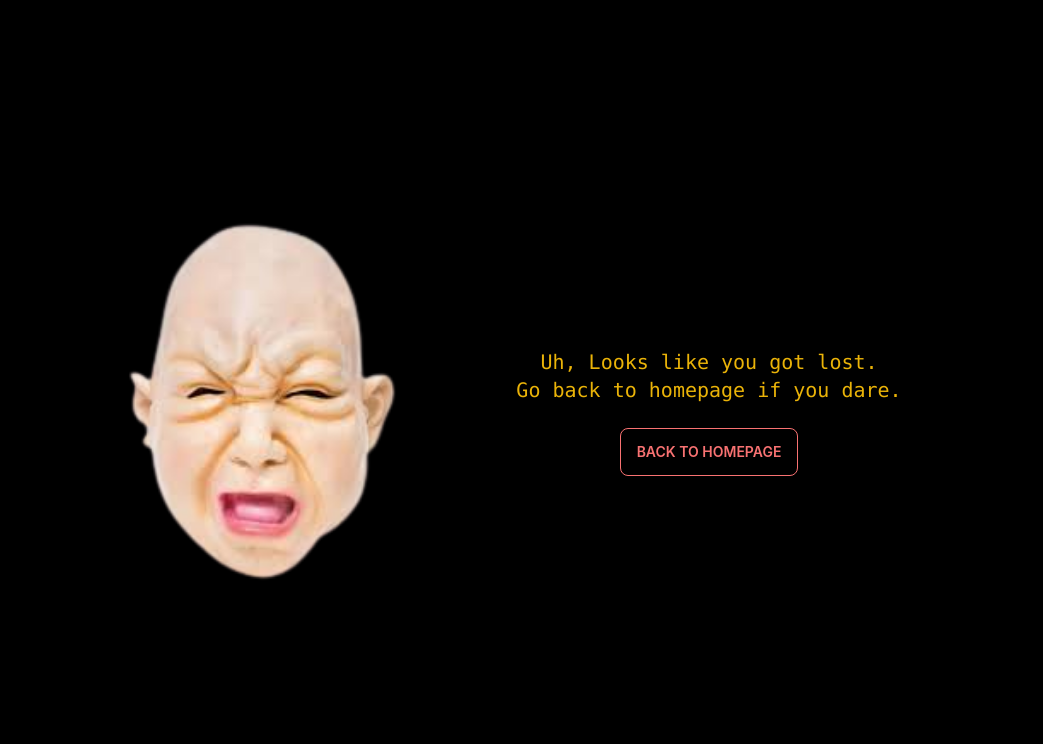
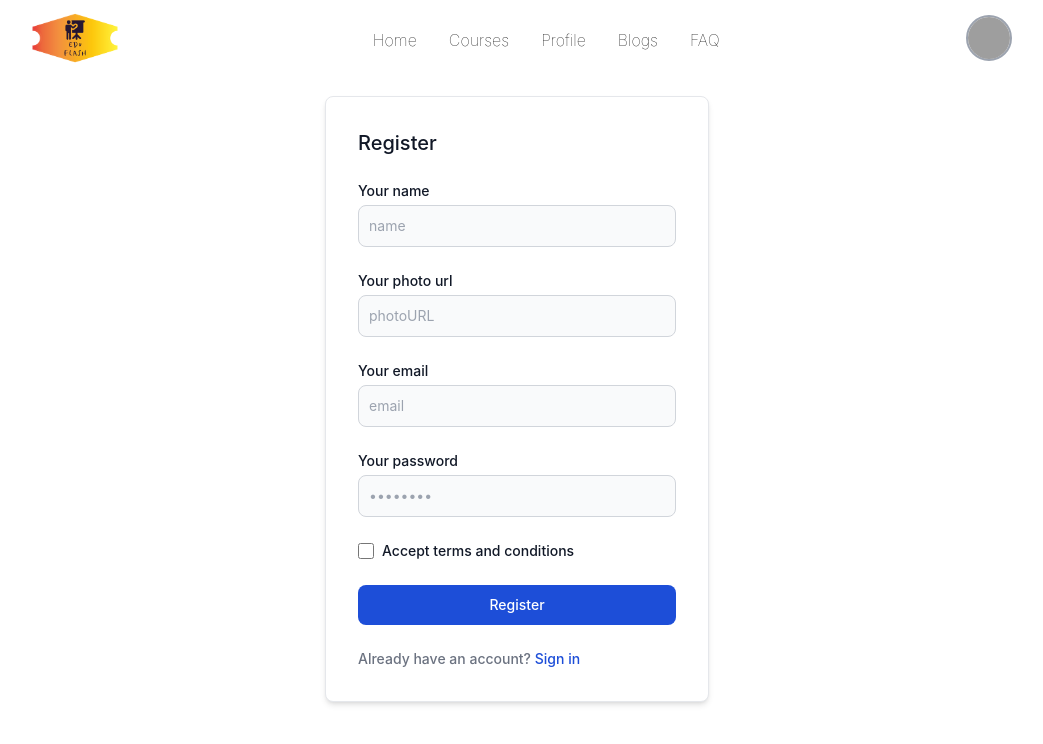
Before and after one commit to Jobayer109/Edu-flash-client, a React (Create React App) app: page /register in a window 1280 px wide. Shown: the top 744 px of the page, without its empty margins (123-1166 px from the left). Built offline with nearby package versions, Linux system fonts and the light colour scheme; grey boxes are pictures that could not be loaded.

Commit message:
login and register form created

```diff
--- a/src/Pages/Header.jsx
+++ b/src/Pages/Header.jsx
@@ -6,16 +6,13 @@ const Header = () => {
   return (
     <div className="navbar flex items-center justify-between px-36 mt-0">
       <div className="">
-        <Link to='/'>
+        <Link to="/">
           <img className="h-16" src={logo} alt="" />
         </Link>
       </div>
 
-      <div className="  text-black  p-4 rounded-lg">
-        <Link
-          className="ml-16 motion-safe:hover:scale-110 hover:border-y-2 border-black"
-          to="/"
-        >
+      <div className="  text-black font-thin  p-4 rounded-lg">
+        <Link className="ml-16 motion-safe:hover:scale-110 hover:border-y-2 border-black" to="/">
           Home
         </Link>
         <Link
@@ -65,6 +62,11 @@ const Header = () => {
             <li>
               <button className="btn btn-error btn-outline my-3">Sign out</button>
             </li>
+            <li>
+              <Link to='/login'>
+                <button className="btn btn-warning btn-outline my-3 w-full">Sign in</button>
+              </Link>
+            </li>
           </ul>
         </div>
       </div>
--- /dev/null
+++ b/src/Pages/Login/Login.jsx
@@ -0,0 +1,87 @@
+import React from "react";
+import { FaGithub, FaGoogle } from "react-icons/fa";
+import { Link } from "react-router-dom";
+
+const Login = () => {
+  return (
+    <div>
+      <div className="p-4 w-full max-w-sm bg-white rounded-lg border border-gray-200 shadow-md sm:p-6 md:p-8 dark:bg-gray-800 dark:border-gray-700 mx-auto mt-4">
+        <form className="space-y-6" action="#">
+          <h5 className="text-xl font-medium text-gray-900 dark:text-white">Sign in to our platform</h5>
+          <div>
+            <label
+              for="email"
+              className="block mb-2 text-sm font-medium text-gray-900 dark:text-gray-300"
+            >
+              Your email
+            </label>
+            <input
+              type="email"
+              name="email"
+              id="email"
+              className="bg-gray-50 border border-gray-300 text-gray-900 text-sm rounded-lg focus:ring-blue-500 focus:border-blue-500 block w-full p-2.5 dark:bg-gray-600 dark:border-gray-500 dark:placeholder-gray-400 dark:text-white"
+              placeholder="email"
+              required=""
+            />
+          </div>
+          <div>
+            <label
+              for="password"
+              className="block mb-2 text-sm font-medium text-gray-900 dark:text-gray-300"
+            >
+              Your password
+            </label>
+            <input
+              type="password"
+              name="password"
+              id="password"
+              placeholder="••••••••"
+              className="bg-gray-50 border border-gray-300 text-gray-900 text-sm rounded-lg focus:ring-blue-500 focus:border-blue-500 block w-full p-2.5 dark:bg-gray-600 dark:border-gray-500 dark:placeholder-gray-400 dark:text-white"
+              required=""
+            />
+          </div>
+          <div className="flex items-start">
+            <div className="flex items-start">
+              <div className="flex items-center h-5">
+                <input
+                  id="remember"
+                  type="checkbox"
+                  value=""
+                  className="w-4 h-4 bg-gray-50 rounded border border-gray-300 focus:ring-3 focus:ring-blue-300 dark:bg-gray-700 dark:border-gray-600 dark:focus:ring-blue-600 dark:ring-offset-gray-800"
+                  required=""
+                />
+              </div>
+              <label
+                for="remember"
+                className="ml-2 text-sm font-medium text-gray-900 dark:text-gray-300"
+              >
+                Remember me
+              </label>
+            </div>
+            <Link to="/" className="ml-auto text-sm text-blue-700 hover:underline dark:text-blue-500">
+              Forget Password?
+            </Link>
+          </div>
+          <button
+            type="submit"
+            className="w-full text-white bg-blue-700 hover:bg-blue-800 focus:ring-4 focus:outline-none focus:ring-blue-300 font-medium rounded-lg text-sm px-5 py-2.5 text-center dark:bg-blue-600 dark:hover:bg-blue-700 dark:focus:ring-blue-800"
+          >
+            Sign in
+          </button>
+          <div className="flex items-center justify-center">
+                      <FaGoogle className="text-3xl text-blue-900 mr-3" />
+                      <FaGithub className="text-3xl"/>
+          </div>
+          <div className="text-sm font-medium text-gray-500 dark:text-gray-300">
+            Not registered?{" "}
+            <Link to="/register" className="text-blue-700 hover:underline dark:text-blue-500">
+              Create account
+            </Link>
+          </div>
+        </form>
+      </div>
+    </div>
+  );
+};
+
+export default Login;
--- /dev/null
+++ b/src/Pages/Login/Register.jsx
@@ -0,0 +1,114 @@
+import React from "react";
+import { Link } from "react-router-dom";
+
+const Register = () => {
+  return (
+    <div>
+      <div className="p-4 w-full max-w-sm bg-white rounded-lg border border-gray-200 shadow-md sm:p-6 md:p-8 dark:bg-gray-800 dark:border-gray-700 mx-auto mt-4">
+        <form className="space-y-6" action="#">
+          <h5 className="text-xl font-medium text-gray-900 dark:text-white">
+            Register
+          </h5>
+          <div>
+            <label
+              for="name"
+              className="block mb-1 text-sm font-medium text-gray-900 dark:text-gray-300"
+            >
+              Your name
+            </label>
+            <input
+              type="text"
+              name="name"
+              id="name"
+              className="bg-gray-50 border border-gray-300 text-gray-900 text-sm rounded-lg focus:ring-blue-500 focus:border-blue-500 block w-full p-2.5 dark:bg-gray-600 dark:border-gray-500 dark:placeholder-gray-400 dark:text-white"
+              placeholder="name"
+              required=""
+            />
+          </div>
+          <div>
+            <label
+              for="email"
+              className="block mb-1 text-sm font-medium text-gray-900 dark:text-gray-300"
+            >
+              Your photo url
+            </label>
+            <input
+              type="photoURL"
+              name="photoURL"
+              id="photoURL"
+              className="bg-gray-50 border border-gray-300 text-gray-900 text-sm rounded-lg focus:ring-blue-500 focus:border-blue-500 block w-full p-2.5 dark:bg-gray-600 dark:border-gray-500 dark:placeholder-gray-400 dark:text-white"
+              placeholder="photoURL"
+
+            />
+          </div>
+          <div>
+            <label
+              for="email"
+              className="block mb-1 text-sm font-medium text-gray-900 dark:text-gray-300"
+            >
+              Your email
+            </label>
+            <input
+              type="email"
+              name="email"
+              id="email"
+              className="bg-gray-50 border border-gray-300 text-gray-900 text-sm rounded-lg focus:ring-blue-500 focus:border-blue-500 block w-full p-2.5 dark:bg-gray-600 dark:border-gray-500 dark:placeholder-gray-400 dark:text-white"
+              placeholder="email"
+              required=""
+            />
+          </div>
+          <div>
+            <label
+              for="password"
+              className="block mb-1 text-sm font-medium text-gray-900 dark:text-gray-300"
+            >
+              Your password
+            </label>
+            <input
+              type="password"
+              name="password"
+              id="password"
+              placeholder="••••••••"
+              className="bg-gray-50 border border-gray-300 text-gray-900 text-sm rounded-lg focus:ring-blue-500 focus:border-blue-500 block w-full p-2.5 dark:bg-gray-600 dark:border-gray-500 dark:placeholder-gray-400 dark:text-white"
+              required=""
+            />
+          </div>
+          <div className="flex items-start">
+            <div className="flex items-start">
+              <div className="flex items-center h-5">
+                <input
+                  id="remember"
+                  type="checkbox"
+                  value=""
+                  className="w-4 h-4 bg-gray-50 rounded border border-gray-300 focus:ring-3 focus:ring-blue-300 dark:bg-gray-700 dark:border-gray-600 dark:focus:ring-blue-600 dark:ring-offset-gray-800"
+                  required=""
+                />
+              </div>
+              <label
+                for="remember"
+                className="ml-2 text-sm font-medium text-gray-900 dark:text-gray-300"
+              >
+                Accept terms and conditions
+              </label>
+            </div>
+
+          </div>
+          <button
+            type="submit"
+            className="w-full text-white bg-blue-700 hover:bg-blue-800 focus:ring-4 focus:outline-none focus:ring-blue-300 font-medium rounded-lg text-sm px-5 py-2.5 text-center dark:bg-blue-600 dark:hover:bg-blue-700 dark:focus:ring-blue-800"
+          >
+            Register
+          </button>
+          <div className="text-sm font-medium text-gray-500 dark:text-gray-300">
+            Already have an account?{" "}
+            <Link to="/login" className="text-blue-700 hover:underline dark:text-blue-500">
+              Sign in
+            </Link>
+          </div>
+        </form>
+      </div>
+    </div>
+  );
+};
+
+export default Register;
```
Also changed, not shown: src/Routes/Routes.jsx (+10 -0 lines).
